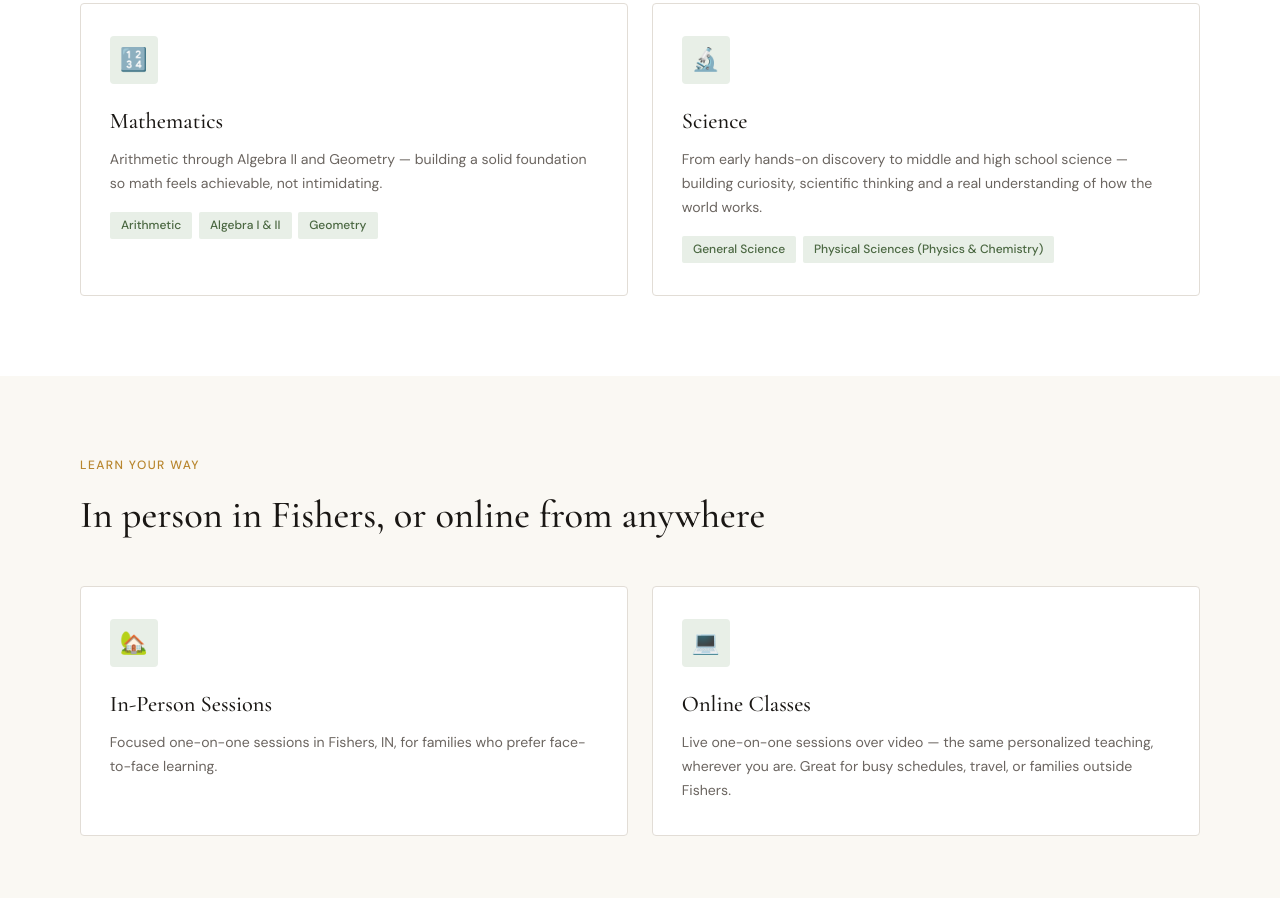
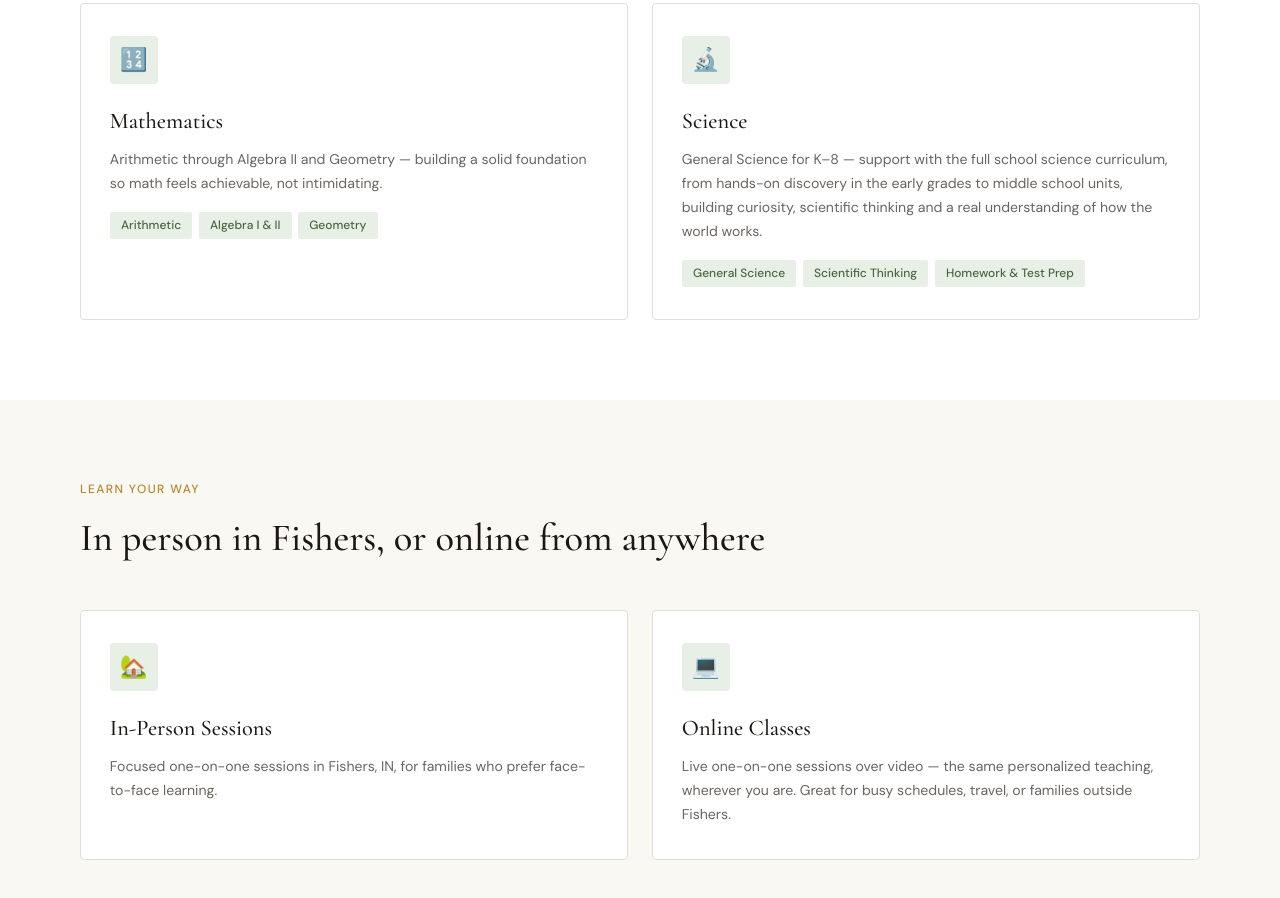
Before and after one commit to vsreddy29/bloom_academy, a plain HTML site: page index.html in a window 1280 px wide. Shown: the part 2199-3097 px from the top of the page. Drawn offline with nearby package versions, Linux system fonts and the light colour scheme.

Commit message:
Science card: focus on General Science (K-8)
Co-Authored-By: Claude Opus 5.5 <noreply@anthropic.com>
Claude-Session: https://claude.ai/code/session_01H7o5k5j3wfzN2Ks8Z7ntgy

```diff
--- a/index.html
+++ b/index.html
@@ -238,8 +238,8 @@ footer{padding:2.5rem 5rem;border-top:1px solid var(--border);display:flex;align
     <div class="subject-card">
       <div class="subject-icon">🔬</div>
       <h3>Science</h3>
-      <p>From early hands-on discovery to middle and high school science — building curiosity, scientific thinking and a real understanding of how the world works.</p>
-      <div class="tag-row"><span class="tag">General Science</span><span class="tag">Physical Sciences (Physics &amp; Chemistry)</span></div>
+      <p>General Science for K–8 — support with the full school science curriculum, from hands-on discovery in the early grades to middle school units, building curiosity, scientific thinking and a real understanding of how the world works.</p>
+      <div class="tag-row"><span class="tag">General Science</span><span class="tag">Scientific Thinking</span><span class="tag">Homework &amp; Test Prep</span></div>
     </div>
   </div>
 </section>
```
